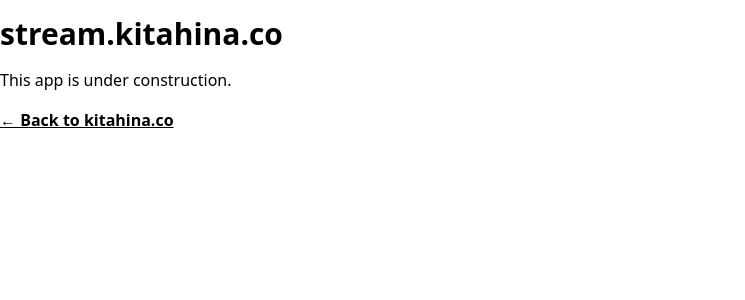
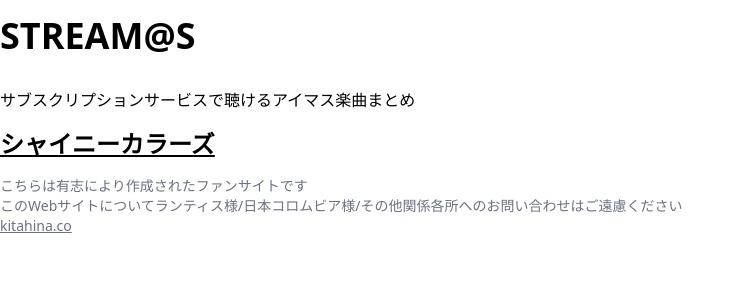
Before and after one commit to lonsagisawa/stream.kitahina.co, a Next.js app: page / in a window 1280 px wide. Shown: the top 300 px of the page, without its empty margins (0-745 px from the left). Built offline with nearby package versions, Linux system fonts and the light colour scheme.

Commit message:
general layout

```diff
--- /dev/null
+++ b/components/footer.tsx
@@ -0,0 +1,17 @@
+const Footer = () => {
+  return (
+    <footer className="container py-4 mx-auto text-sm text-gray-500">
+      <p>
+        こちらは有志により作成されたファンサイトです
+        <br />
+        このWebサイトについてランティス様/日本コロムビア様/その他関係各所へのお問い合わせはご遠慮ください
+        <br />
+        <a href="https://kitahina.co" className="underline">
+          kitahina.co
+        </a>
+      </p>
+    </footer>
+  );
+};
+
+export default Footer;
--- /dev/null
+++ b/components/header.tsx
@@ -0,0 +1,21 @@
+import Link from "next/link";
+
+interface headerProps {
+  subTitle?: string;
+  color?: string;
+}
+
+const Header = ({ subTitle }: headerProps) => {
+  return (
+    <header className="py-4">
+      <h1 className="font-black">
+        <Link href="/" className="text-4xl">
+          STREAM@S
+        </Link>{" "}
+        <span className="text-3xl ml-3">{subTitle}</span>
+      </h1>
+    </header>
+  );
+};
+
+export default Header;
--- a/pages/_app.tsx
+++ b/pages/_app.tsx
@@ -1,6 +1,12 @@
-import '../styles/globals.css'
-import type { AppProps } from 'next/app'
+import "../styles/globals.css";
+import Footer from "../components/footer";
+import type { AppProps } from "next/app";
 
 export default function App({ Component, pageProps }: AppProps) {
-  return <Component {...pageProps} />
+  return (
+    <>
+      <Component {...pageProps} />
+      <Footer />
+    </>
+  );
 }
--- a/pages/index.tsx
+++ b/pages/index.tsx
@@ -1,16 +1,26 @@
-import Head from 'next/head'
+import Header from "../components/header";
+import Head from "next/head";
+import Link from "next/link";
 
-export default function Home() {
+const Home = () => {
   return (
     <div className="container mx-auto">
       <Head>
-        <title>stream.kitahina.co</title>
+        <title>STREAM@S</title>
         <meta name="description" content="Generated by create next app" />
         <link rel="icon" href="/favicon.ico" />
       </Head>
-      <h1 className="text-3xl font-black my-4">stream.kitahina.co</h1>
-      <p className='my-4'>This app is under construction.</p>
-      <p><a href="https://kitahina.co" className='font-bold underline'>← Back to kitahina.co</a></p>
+      <Header />
+      <p className="my-4">
+        サブスクリプションサービスで聴けるアイマス楽曲まとめ
+      </p>
+      <p>
+        <Link href="/shinycolors" className="underline text-2xl font-bold">
+          シャイニーカラーズ
+        </Link>
+      </p>
     </div>
-  )
-}
+  );
+};
+
+export default Home;
--- /dev/null
+++ b/pages/shinycolors.tsx
@@ -0,0 +1,18 @@
+import Header from "../components/header";
+import Head from "next/head";
+import Link from "next/link";
+
+const ShinyColors = () => {
+  return (
+    <div className="container mx-auto">
+      <Head>
+        <title>STREAM@S - Shiny Colors</title>
+        <meta name="description" content="Generated by create next app" />
+        <link rel="icon" href="/favicon.ico" />
+      </Head>
+      <Header subTitle="Shiny Colors" color="#8dbafe" />
+    </div>
+  );
+};
+
+export default ShinyColors;
```
